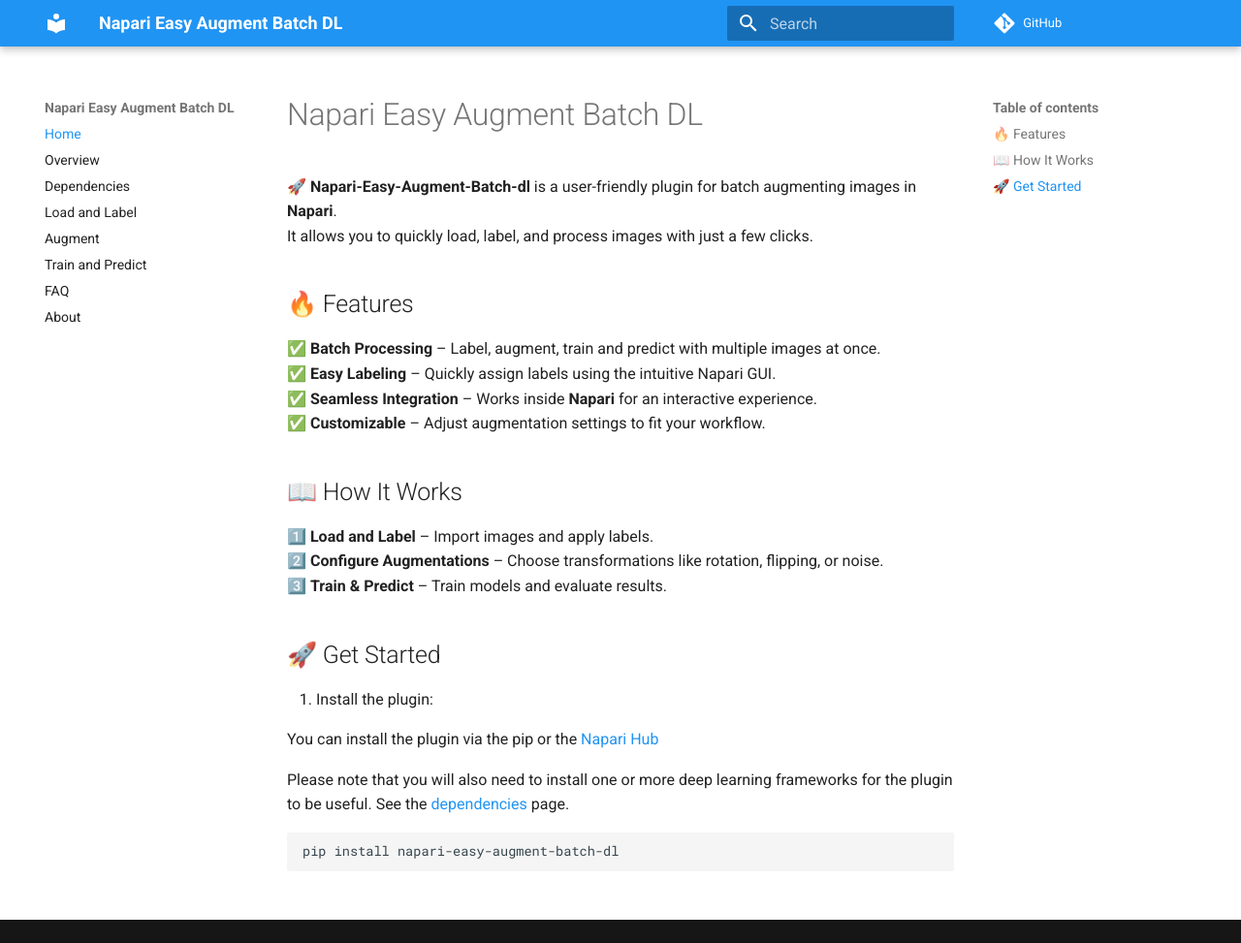
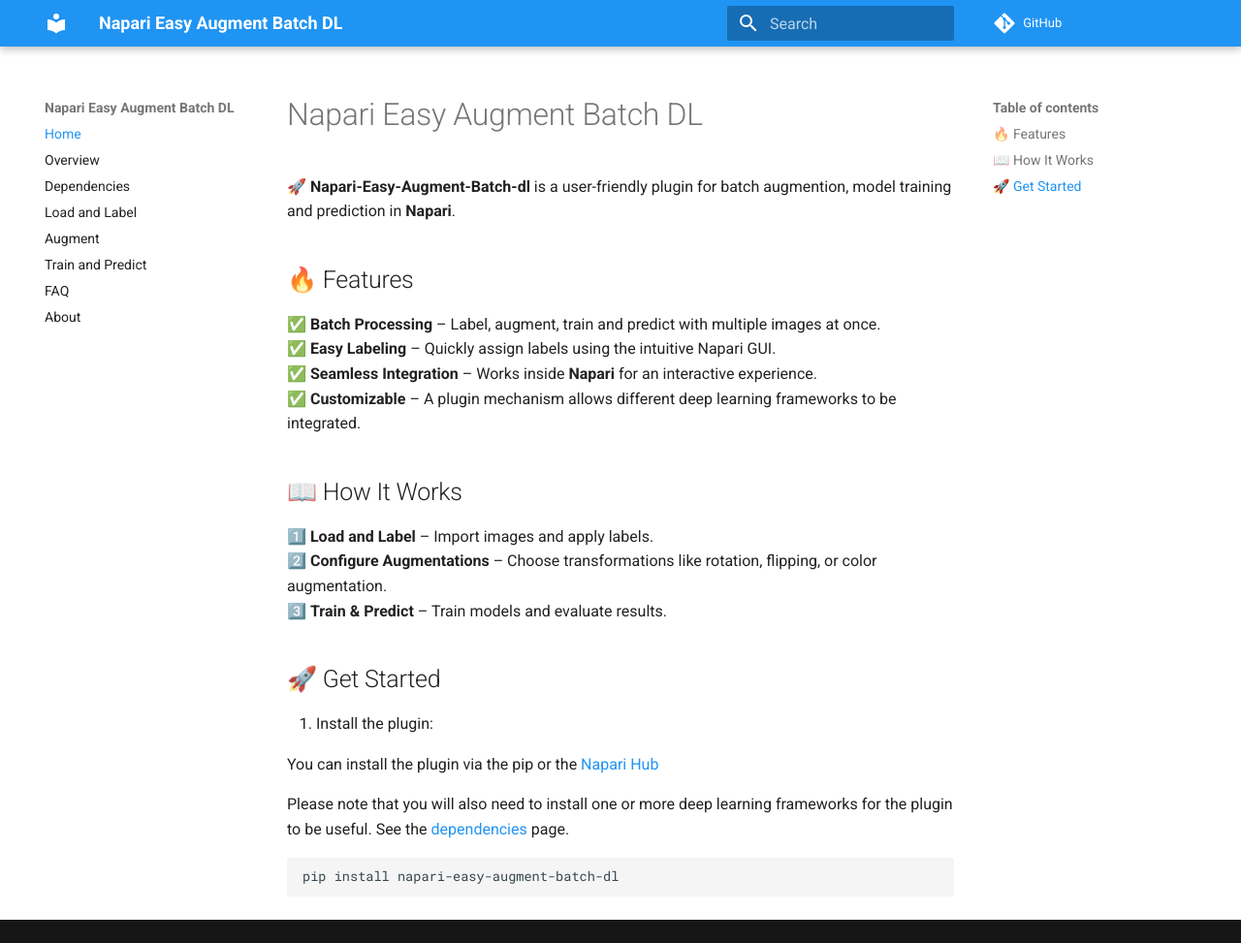
Before and after one commit to True-North-Intelligent-Algorithms/napari-easy-augment-batch-dl, an MkDocs documentation site: the page built from docs/index.md, in a window 1280 px wide and 973 px high. Shown: the whole window at 97% size. Built offline with MkDocs 1.6.1 and Material for MkDocs 9.7.7, drawn with Linux system fonts in a browser that asks for light colours.

Commit message:
Iterate on docs

```diff
--- a/docs/index.md
+++ b/docs/index.md
@@ -1,17 +1,16 @@
 # Napari Easy Augment Batch DL
 
-🚀 **Napari-Easy-Augment-Batch-dl** is a user-friendly plugin for batch augmenting images in **Napari**.
-It allows you to quickly load, label, and process images with just a few clicks.
+🚀 **Napari-Easy-Augment-Batch-dl** is a user-friendly plugin for batch augmention, model training and prediction in **Napari**.
 
 ## 🔥 Features
 ✅ **Batch Processing** – Label, augment, train and predict with multiple images at once.
 ✅ **Easy Labeling** – Quickly assign labels using the intuitive Napari GUI.
 ✅ **Seamless Integration** – Works inside **Napari** for an interactive experience.
-✅ **Customizable** – Adjust augmentation settings to fit your workflow.
+✅ **Customizable** –  A plugin mechanism allows different deep learning frameworks to be integrated.
 
 ## 📖 How It Works
 1️⃣ **Load and Label** – Import images and apply labels.
-2️⃣ **Configure Augmentations** – Choose transformations like rotation, flipping, or noise.
+2️⃣ **Configure Augmentations** – Choose transformations like rotation, flipping, or color augmentation.
 3️⃣ **Train & Predict** – Train models and evaluate results.
 
 ## 🚀 Get Started
```
Also changed, not shown: docs/augment.md (+2 -2 lines), docs/load_and_label.md (+1 -1 lines), docs/overview.md (+3 -3 lines), docs/train_and_predict.md (+4 -0 lines), 1 other file.
